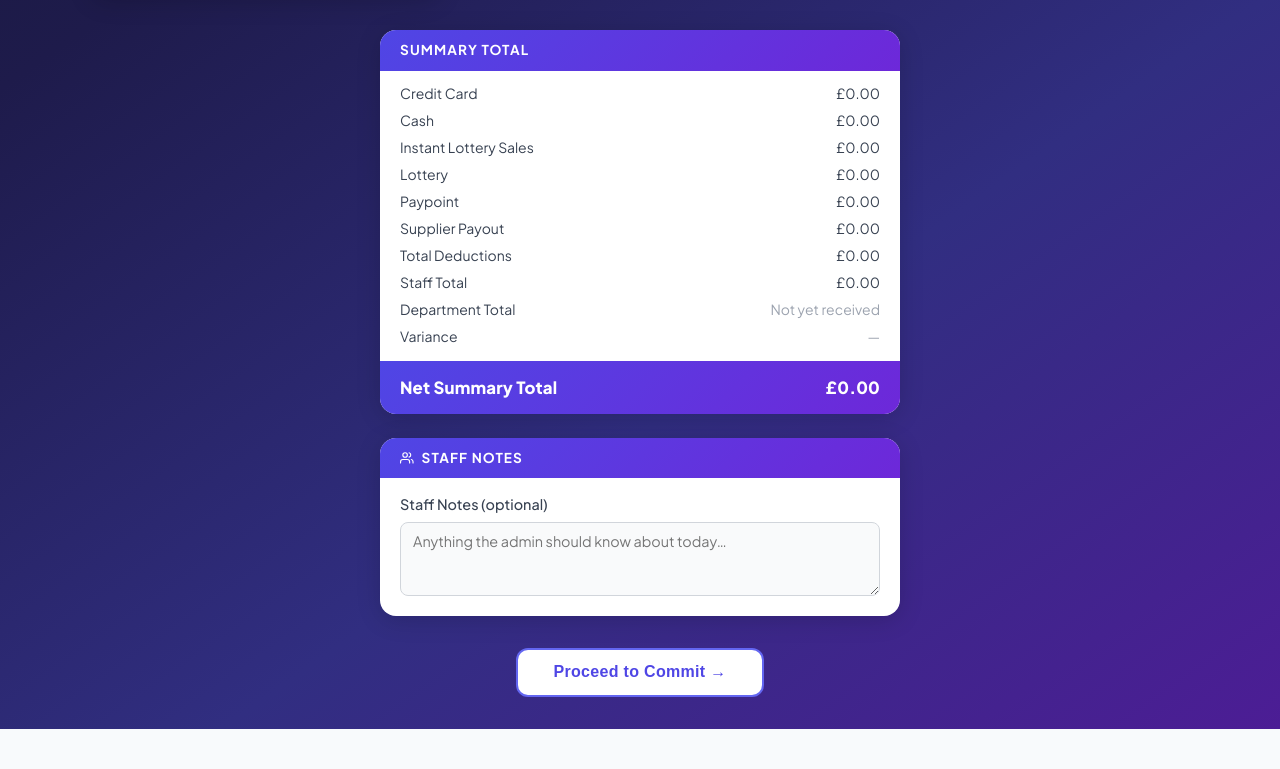
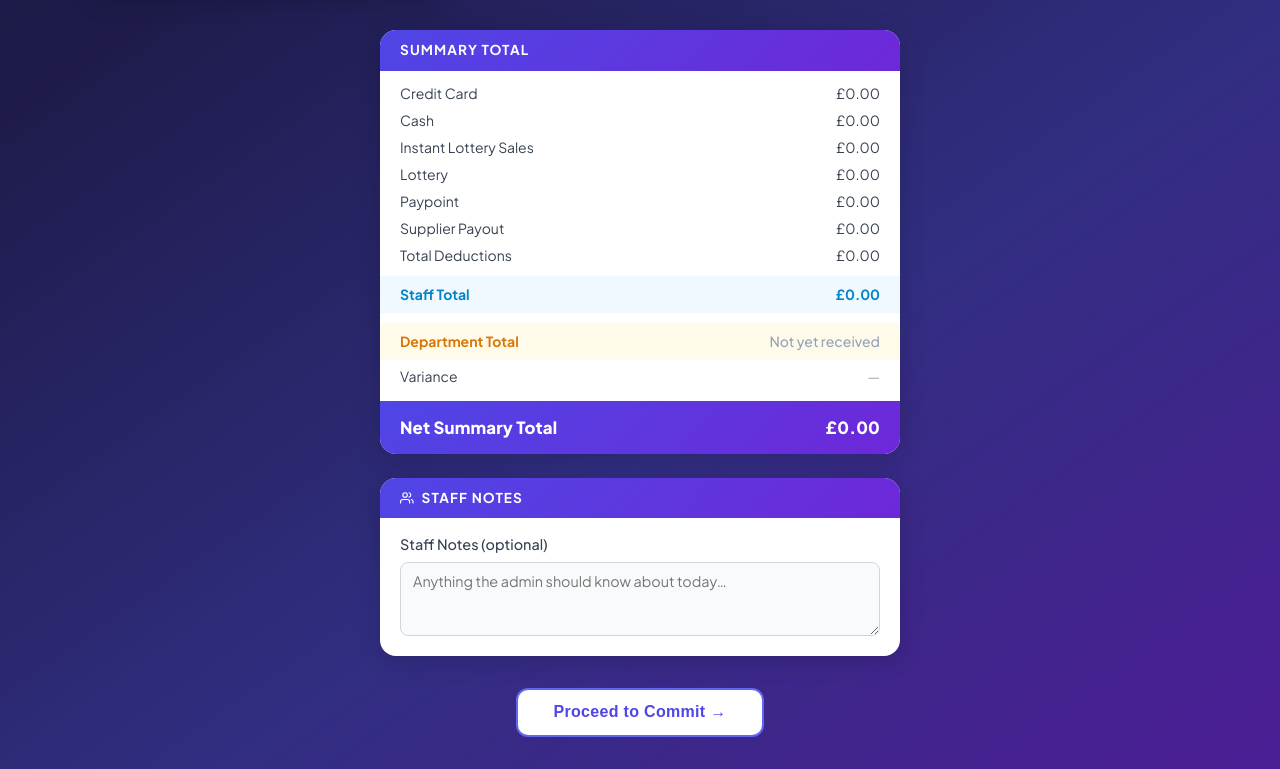
Before and after one commit to jagannatarajan1/sales-reconciliation, a React (Vite) app in the folder Sales-ui-sales_ui/sales-reconciliation-ui/: page /summary in a window 1280 px wide. Shown: the part 1024-1793 px from the top of the page. Before the commit the page ends 1753 px from the top, so only its background shows below. Built offline with nearby package versions, Linux system fonts and the light colour scheme; no server answers; sample sign-in values are in the browser's storage.

Commit message:
color change

```diff
--- a/Sales-ui-sales_ui/sales-reconciliation-ui/src/pages/Summary/Summary.css
+++ b/Sales-ui-sales_ui/sales-reconciliation-ui/src/pages/Summary/Summary.css
@@ -363,6 +363,40 @@
   color: #fca5a5;
 }
 
+/* ── Staff Total / Department Total summary rows ──────────
+   Distinct, non-overlapping colors so these two totals stand out from the
+   plain data rows above and from each other. Reuses the app's existing
+   semantic tokens (info-blue / warning-amber) rather than one-off hex
+   values, and deliberately avoids --color-success — that's already the
+   "variance within tolerance" signal on the row directly below, so reusing
+   it here would blur two different meanings into the same color. Full-bleed
+   edge-to-edge band, matching the existing .summary-total-panel__net
+   pattern in this same panel. */
+.summary-total-panel__row--staff-total,
+.summary-total-panel__row--department-total {
+  font-weight: 700;
+  padding: 8px 20px;
+  margin: 4px -20px 0;
+}
+
+.summary-total-panel__row--staff-total {
+  background: var(--color-info-bg);
+  color: var(--color-info);
+}
+
+.summary-total-panel__row--department-total {
+  background: var(--color-warning-bg);
+  color: var(--color-warning);
+}
+
+/* Department Total row before today's Z-report has arrived: value stays
+   muted even though the row itself is highlighted, so "pending" reads
+   clearly instead of looking like a confirmed figure. */
+.summary-total-panel__row--department-total .summary-total-panel__row--muted {
+  color: var(--text-muted);
+  font-weight: 500;
+}
+
 /* ── Department Total / Variance rows (Z-Report comparison) ── */
 .summary-total-panel__row--ok {
   color: #16a34a;
--- a/Sales-ui-sales_ui/sales-reconciliation-ui/src/pages/Summary/Summary.jsx
+++ b/Sales-ui-sales_ui/sales-reconciliation-ui/src/pages/Summary/Summary.jsx
@@ -643,11 +643,11 @@ export const Summary = () => {
                 <span>Total Deductions</span>
                 <span>{fmt(deductionsNum)}</span>
               </div>
-              <div className="summary-total-panel__row">
+              <div className="summary-total-panel__row summary-total-panel__row--staff-total">
                 <span>Staff Total</span>
                 <span>{fmt(liveSummaryTotal)}</span>
               </div>
-              <div className="summary-total-panel__row">
+              <div className="summary-total-panel__row summary-total-panel__row--department-total">
                 <span>Department Total</span>
                 <span className={hasDepartmentTotal ? "" : "summary-total-panel__row--muted"}>
                   {hasDepartmentTotal ? fmt(departmentTotal) : "Not yet received"}
```
